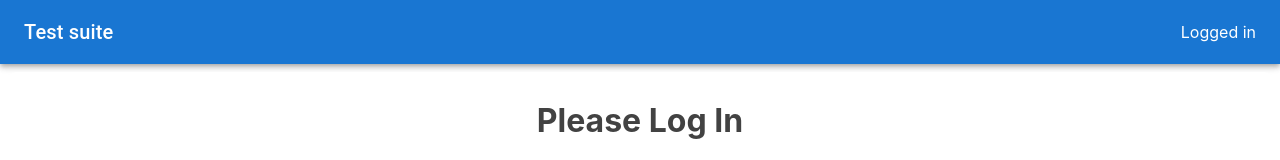
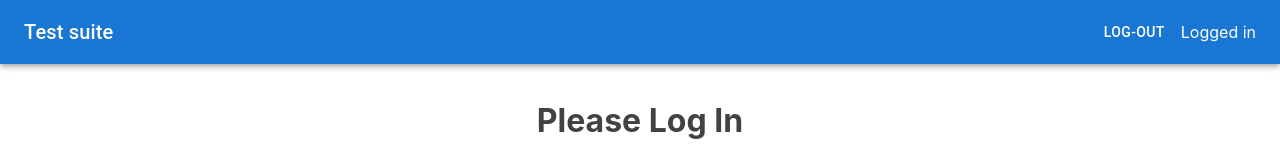
Before and after one commit to LodiAleardo/AppQuiz, a React (Create React App) app: page /login in a window 1280 px wide. Shown: the top 160 px of the page. Built offline with nearby package versions, Linux system fonts and the light colour scheme; sample sign-in values are in the browser's storage.

Commit message:
Logout button Errore message

```diff
--- a/src/App.js
+++ b/src/App.js
@@ -17,9 +17,27 @@ function App() {
     const renderState = () => {
         const state = checkIfLoggedIn();
         console.log(state)
-        if(state.sub) return "Logged in";
+        if (state.sub) return "Logged in";
 
         return "Not logged in";
+    }
+
+    const renderLogOut = () => {
+        const state = checkIfLoggedIn();
+        console.log(state)
+        if (!state.sub) return (<div></div>);
+
+        return (<Button variant="contained"
+                        disableElevation
+                        onClick={() => {
+                            sessionStorage.removeItem('token');
+                            window.location.href = "/login";
+                        }}
+                        // color="error"
+            >
+                Log-out
+            </Button>
+        );
     }
 
 
@@ -27,16 +45,18 @@ function App() {
         <div>
             <AppBar position="static" color="primary">
                 <Toolbar>
-                    <Typography variant="h6" noWrap component="div" sx={{ flexGrow: 1 }}>
+                    <Typography variant="h6" noWrap component="div" sx={{flexGrow: 1}}>
                         Test suite
                     </Typography>
+                    {renderLogOut()}
+
                     {renderState()}
 
                 </Toolbar>
 
             </AppBar>
 
-            <Routing />
+            <Routing/>
 
         </div>
     );
--- a/src/interface/ListTests.js
+++ b/src/interface/ListTests.js
@@ -13,11 +13,9 @@ const GET_TESTS = gql`query tests {
 
 function ListTests() {
     const [testsListData, setTestsData] = useState()
-    let v = {};
     const {loading, error, data} = useQuery(GET_TESTS, {
         onCompleted(data) {
             setTestsData(data)
-            v = data;
         }
     });
     if (loading) return null;
--- a/src/test/CreateTestModalClose.js
+++ b/src/test/CreateTestModalClose.js
@@ -26,6 +26,8 @@ const CREA_TEST = gql`mutation creaTest ($test: TestInput!) {
 function CreateTestModalClose(props) {
     let data = props.data;
     let triggerClose = props.triggerClose;
+    const [existsThisName, setExistsThisName] = useState(false);
+    const [helperText, setHelperText] = useState("");
     const [ordineCasuale, setOrdineCasuale] = useState(false);
     const [domandeConNumero, setDomandeConNumero] = useState(false);
 
@@ -34,7 +36,13 @@ function CreateTestModalClose(props) {
     const [creaTest, {err_tst, load_tst, data_tst}] = useMutation(CREA_TEST, {
         onCompleted(data_tst) {
             console.log(data_tst);
+            if(data_tst.creaTest === null){
+                setExistsThisName(true);
+                setHelperText("Devi cambiare il nome del test, esiste giá.");
+                return;
+            }
             window.location.href = "/test";
+
         }
     });
 
@@ -77,7 +85,9 @@ function CreateTestModalClose(props) {
                                fullWidth
                                label="Nome del test"
                                variant="filled"
+                               error={existsThisName}
                                value={nomeDelTest}
+                               helperText={helperText}
                                onChange={e => setNomeDelTest(e.target.value)}
                     />
 
--- a/src/utilities/Login.js
+++ b/src/utilities/Login.js
@@ -27,7 +27,7 @@ async function loginUser(credentials) {
 function Login() {
     const [username, setUserName] = useState();
     const [password, setPassword] = useState();
-    localStorage.removeItem('token');
+    sessionStorage.removeItem('token');
 
     const handleSubmit = async e => {
         e.preventDefault();
```
